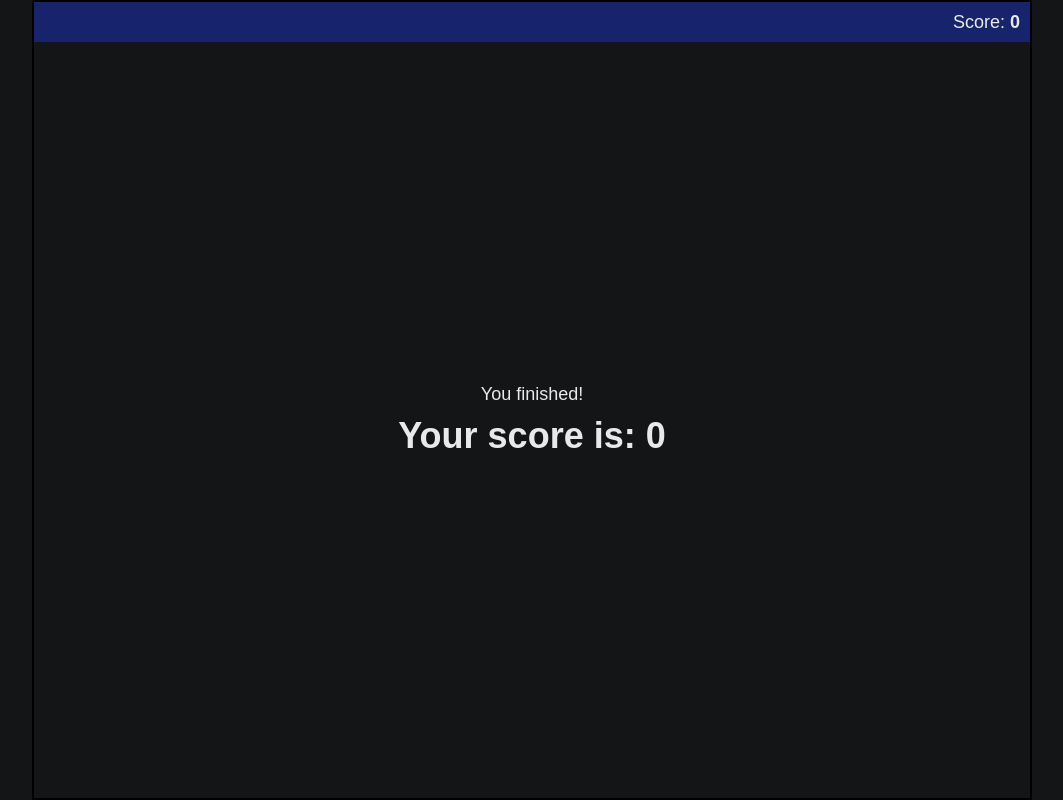
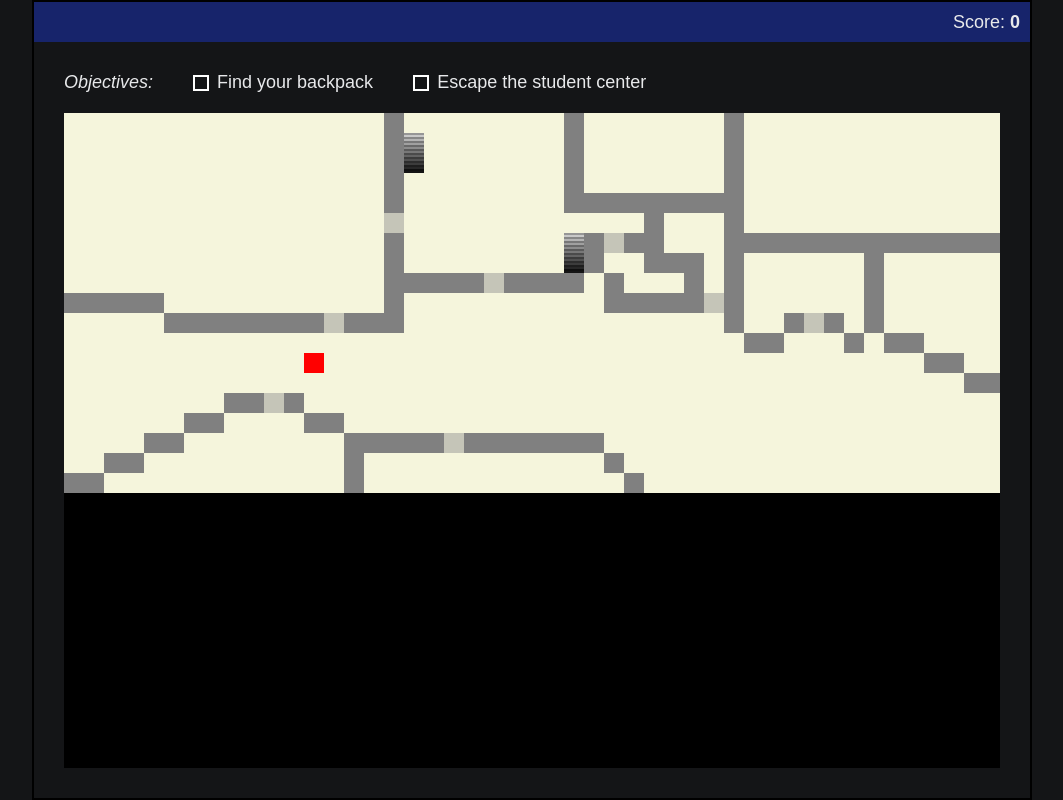
Before and after one commit to CadenLee2/GitHubUCI2025, a React (Vite) app in the folder petrware/: page / in a window 1280 px wide. Both pictures are taken after a click on the button "Start". Shown: the whole page, without its empty margins (108-1171 px from the left). Built offline with nearby package versions, Linux system fonts and the light colour scheme.

Commit message:
feat: basic canvas and movement

```diff
--- a/petrware/src/App.tsx
+++ b/petrware/src/App.tsx
@@ -1,7 +1,8 @@
 import { useState } from 'react'
 import './App.css'
-import Homepage from './components/homepage';
-import EndScreen from './components/endScreen';
+import Homepage from './components/Homepage';
+import MazeMinigame from './maze_minigame/MazeMinigame';
+import EndScreen from './components/EndScreen';
 
 /** The bar at the top that shows the score */
 function ScoreBar(props: {totalScore: number}) {
@@ -26,14 +27,19 @@ function App() {
     setCurrentPage(newPage);
   }
 
+  function finishGame(pointsWon: number) {
+    setTotalScore(totalScore + pointsWon);
+    setCurrentPage("end");
+  }
+
   return (
     <>
       <div className="outer-container">
         <div className="main-box">
           <ScoreBar totalScore={totalScore} />
           <div className="inner-content">
-            {currentPage == "home" && <Homepage startGame={() => goToPage("end")} />}
-            {currentPage == "game1" && <span>Put game pages here</span>}
+            {currentPage == "home" && <Homepage startGame={() => goToPage("game1")} />}
+            {currentPage == "game1" && <MazeMinigame finishGame={finishGame} />}
             {currentPage == "end" && <EndScreen score={totalScore} />}
           </div>
         </div>
--- /dev/null
+++ b/petrware/src/maze_minigame/MazeMinigame.css
@@ -0,0 +1,35 @@
+.main-container {
+  display: flex;
+  flex-direction: column;
+  gap: 20px;
+  padding: 30px;
+  height: 100%;
+}
+
+.quests {
+  display: flex;
+  flex-direction: row;
+  align-items: center;
+  justify-content: flex-start;
+  gap: 40px;
+}
+
+.quest {
+  display: flex;
+  flex-direction: row;
+  align-items: center;
+  gap: 8px;
+}
+
+.checkbox {
+  min-width: 16px;
+  min-height: 16px;
+  max-width: 16px;
+  max-height: 16px;
+  border: solid 2px white;
+}
+
+canvas.main-canvas {
+  width: 100%;
+  flex-grow: 1;
+}
--- /dev/null
+++ b/petrware/src/maze_minigame/MazeMinigame.tsx
@@ -0,0 +1,164 @@
+import './MazeMinigame.css';
+import { useRef, useEffect, useState } from "react";
+
+type Player = {
+  x: number,
+  y: number
+}
+
+const STUDENT_CENTER_FLOOR_2 = [
+  "                x        x       x                 x                     ",
+  "                xS       x       x                 x                     ",
+  "                xS       x       x                 x                  xxx",
+  "                x        x       x                 x                  x  ",
+  "                x        xxxxxxxxx                 x                xxx  ",
+  "                D            x   x                x                Sx    ",
+  "                x        SxDxx   xxxxxxxxxxxxxxxxxxx               Sx    ",
+  "                x        Sx  xxx x      x          x                 xxxx",
+  "                xxxxxDxxxx x   x x      x          xxx                   ",
+  "xxxxx           x          xxxxxDx      x            x         xxxxxxxxxx",
+  "     xxxxxxxxDxxx                x  xDx x            D        x          ",
+  "                                  xx   x xx          x        x          ",
+  "                                           xx        x     xxxx     xxxxx",
+  "                                             xx      x    x         x    ",
+  "        xxDx                                   xDxxDxx   x xxx      D    ",
+  "      xx    xx                                      Sx   x   x      x    ",
+  "    xx        xxxxxDxxxxxxx                         Sx   x   xxxxxxxx    ",
+  "  xx          x            x                         xDxxxxxxx           ",
+  "xx            x             x                                            ",
+];
+
+export default function MazeMinigame(props: { finishGame: (pointsWon: number) => void }) {
+  const [player, setPlayer] = useState<Player>({
+    x: 12,
+    y: 12
+  });
+
+  const canvas = useRef<null | HTMLCanvasElement>(null);
+
+  const tileWidth = 20;
+  const controls: Record<string, string> = {
+    'w': 'up',
+    'a': 'left',
+    's': 'down',
+    'd': 'right'
+  }
+
+  function renderAtCoord(x: number, y: number, ctx: CanvasRenderingContext2D, w = 1.0, h = 1.0) {
+    ctx.fillRect(x * tileWidth, y * tileWidth, w * tileWidth, h * tileWidth);
+  }
+
+  function render() {
+    const ctx = canvas.current!.getContext("2d")!;
+    const width = canvas.current!.width;
+    const height = canvas.current!.height;
+    // Bg
+    ctx.fillStyle = "black";
+    ctx.imageSmoothingEnabled = false;
+    ctx.fillRect(0, 0, width, height);
+    // Floor plan
+    // TODO: allow multiple floors
+    const floorPlan = STUDENT_CENTER_FLOOR_2;
+    for (let y = 0; y < floorPlan.length; y++) {
+      for (let x = 0; x < floorPlan[y].length; x++) {
+        // Render
+        const tile = floorPlan[y][x];
+        if (tile == ' ') {
+          ctx.fillStyle = "beige";
+          renderAtCoord(x, y, ctx);
+        } else if (tile == 'x') {
+          ctx.fillStyle = "gray";
+          renderAtCoord(x, y, ctx);
+        } else if (tile == 'D') {
+          // Door
+          ctx.fillStyle = "beige";
+          renderAtCoord(x, y, ctx);
+          ctx.fillStyle = "rgba(150, 150, 150, 0.5)";
+          renderAtCoord(x, y, ctx);
+        } else if (tile == 'S') {
+          // Stairs
+          ctx.fillStyle = "black";
+          renderAtCoord(x, y, ctx, 1, 2);
+          for (let i = 0; i < 0.99; i += 0.2) {
+            // TODO: different style for going upstairs vs downstairs
+            let alphapercent = 1 - (i / 2);
+            if (y > 0 && floorPlan[y - 1][x] == 'S') {
+              // This is the lower stairs
+              alphapercent -= 0.5;
+            }
+            ctx.fillStyle = "rgba(150, 150, 150, " + alphapercent + ")";
+            renderAtCoord(x, y + i, ctx, 1, 0.1);
+            ctx.fillStyle = "rgba(200, 200, 200, " + alphapercent + ")";
+            renderAtCoord(x, y + i + 0.1, ctx, 1, 0.1);
+          }
+        }
+      }
+    }
+    // Player
+    // TODO: draw an image of the player instead?
+    ctx.fillStyle = "red";
+    renderAtCoord(player.x, player.y, ctx);
+  }
+
+  function handleKeyDown(event: KeyboardEvent) {
+    const pressed = controls[event.key];
+    const playerOrigY = player.y;
+    const playerOrigX = player.x;
+    if (pressed == 'up') {
+      player.y--;
+    }
+    if (pressed == 'down') {
+      player.y++;
+    }
+    if (pressed == 'left') {
+      player.x--;
+    }
+    if (pressed == 'right') {
+      player.x++;
+    }
+    // Check collision
+    if (STUDENT_CENTER_FLOOR_2[player.y][player.x] == 'x') {
+      player.x = playerOrigX;
+      player.y = playerOrigY;
+    }
+    render();
+  }
+
+  function handleKeyUp(event: KeyboardEvent) {
+    // TODO: handle
+  }
+
+  useEffect(() => {
+    // SETUP
+    // Handle keybinds
+    window.addEventListener("keydown", handleKeyDown);
+    window.addEventListener("keyup", handleKeyUp);
+    // Initial render
+    render();
+    // Cleanup
+    return () => {
+      window.removeEventListener("keydown", handleKeyDown);
+      window.removeEventListener("keyup", handleKeyUp);
+    }
+  }, []);
+
+  return (
+    <div className="main-container">
+      <div className="quests">
+        <span><i>Objectives:</i></span>
+        <div className="quest">
+          <div className="checkbox">
+          </div>
+          <span>Find your backpack</span>
+        </div>
+        <div className="quest">
+          <div className="checkbox">
+          </div>
+          <span>Escape the student center</span>
+        </div>
+      </div>
+      <canvas ref={canvas} className="main-canvas" width={936} height={655}>
+      </canvas>
+    </div>
+  );
+}
```
